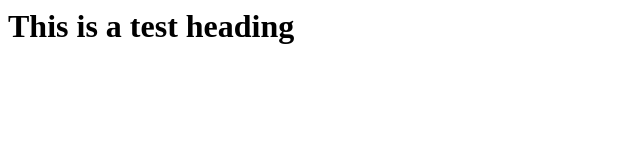
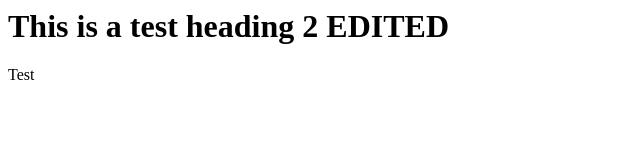
Before and after one commit to JakeH42/NewRepository, a plain HTML site: page index.html in a window 1280 px wide. Shown: the whole page, without its empty margins (0-640 px from the left). Drawn offline with Linux system fonts and the light colour scheme.

Commit message:
Add paragraph

```diff
--- a/index.html
+++ b/index.html
@@ -1 +1,2 @@
-<h1>This is a test heading</h1>
+<h1>This is a test heading 2 EDITED</h1>
+<p>Test</p>
```
